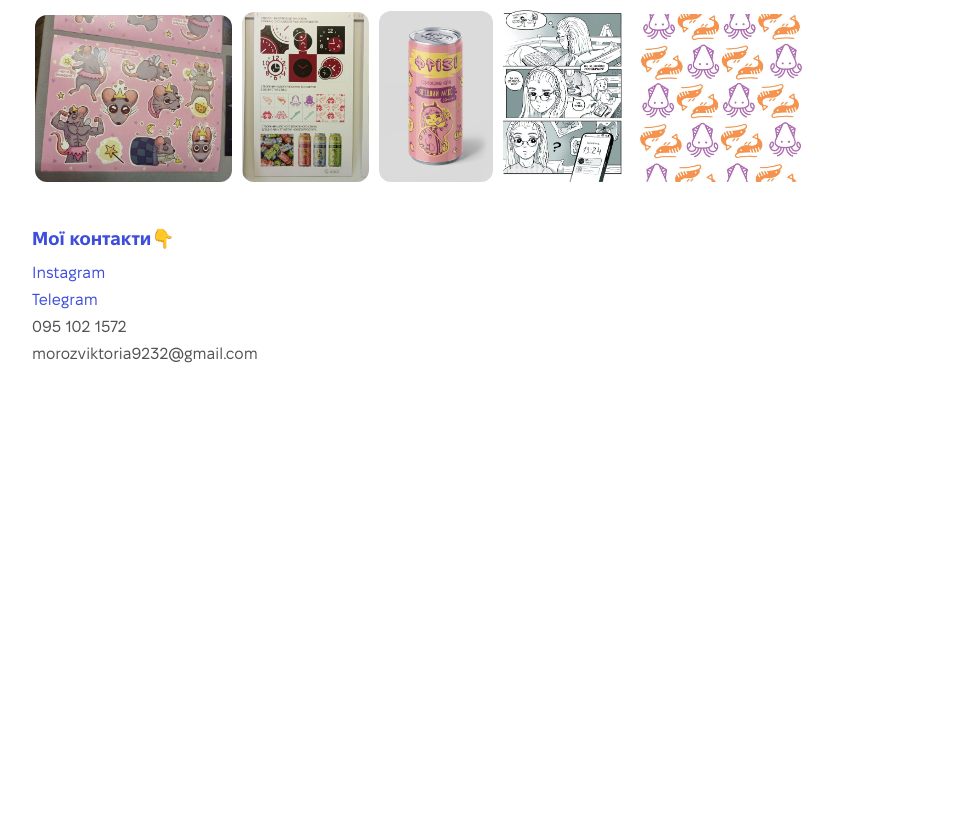
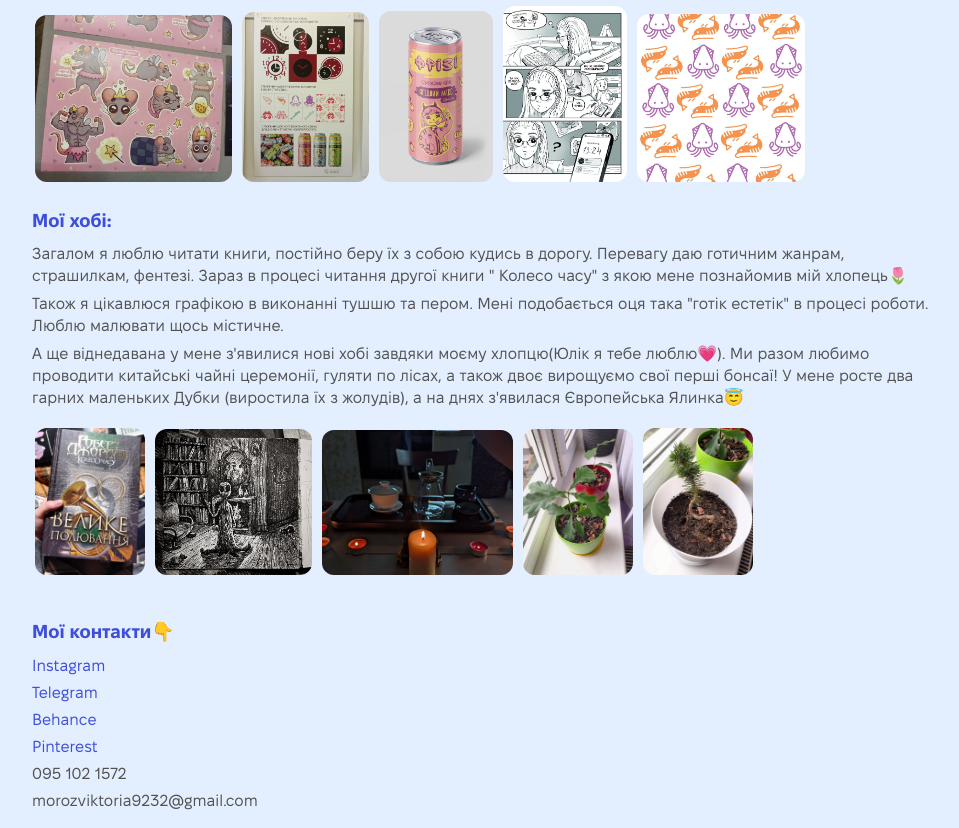
Before and after one commit to morozviktoria/morozviktoria.github.io, a plain HTML site: page index.html in a window 1280 px wide. Shown: the part 1270-2098 px from the top of the page, without its empty margins (158-1117 px from the left). Before the commit the page ends 1651 px from the top, so only its background shows below. Drawn offline with Linux system fonts and the light colour scheme.

Commit message:
Updated code and added image

```diff
--- a/index.html
+++ b/index.html
@@ -33,6 +33,7 @@
   <a href="#about-me">Про мене</a> |
   <a href="#student-life"> Студентське життя</a> |
   <a href="#portfolio">Портфоліо</a> |
+  <a href="#hobby">Мої хобі</a> |
   <a href="#contact">Контакти</a>
 </nav>
 
@@ -88,6 +89,19 @@
 <img src="./photo/photo5b.jpg"  width="168px">
 </div>
 
+<h3> Мої хобі:</h3>
+ <p> Загалом я люблю читати книги, постійно беру їх з собою кудись в дорогу. Перевагу даю готичним жанрам, страшилкам, фентезі. Зараз в процесі читання другої книги " Колесо часу" з якою мене познайомив мій хлопець🌷</p>
+<p> Також я цікавлюся графікою в виконанні тушшю та пером. Мені подобається оця така "готік естетік" в процесі роботи. Люблю малювати щось містичне.</p>
+<p> А ще віднедавана у мене з'явилися нові хобі завдяки моєму хлопцю(Юлік я тебе люблю💗). Ми разом любимо проводити китайські чайні церемонії, гуляти по лісах, а також двоє вирощуємо свої перші бонсаї! У мене росте два гарних маленьких Дубки (виростила їх з жолудів), а на днях з'явилася Європейська Ялинка😇
+</p>
+<div>
+<div class="portfolio-photo">
+<img src="./photo/photo3c.jpg"  width="110px">
+<img src="./photo/photo2c.jpg"  width="157px">
+<img src="./photo/photo1c.jpg"  width="191px">
+<img src="./photo/photo4c.jpg"  width="110px">
+<img src="./photo/photo5c.jpg"  width="110px">
+</div>
 </div>
 
     <dive class="contact">
@@ -99,6 +113,12 @@
         <li>
           <a href="https://t.me/VictorriaMorroz" target="_blank"> Telegram</a>
         </li>
+        <li>
+          <a href="https://www.behance.net/8e67ddeb" target="_blank"> Behance </a>
+        </li>
+        <li>
+          <a href="https://ru.pinterest.com/morozviktoria3818/_boards/" target="_blank"> Pinterest </a>
+        </li>
         <li>095 102 1572</li>
         <li>morozviktoria9232@gmail.com</li>
       </ul>
--- a/style.css
+++ b/style.css
@@ -14,6 +14,7 @@ body {
   max-width: 900px;
   margin: 0 auto;
   padding: 0 10px;
+  background-color: rgb(227, 238, 255);
 }
 
 h1 {
```
Also changed, not shown: photo/photo1c.jpg (added), photo/photo2c.jpg (added), photo/photo3c.jpg (added), photo/photo4c.jpg (added), photo/photo5c.jpg (added).
